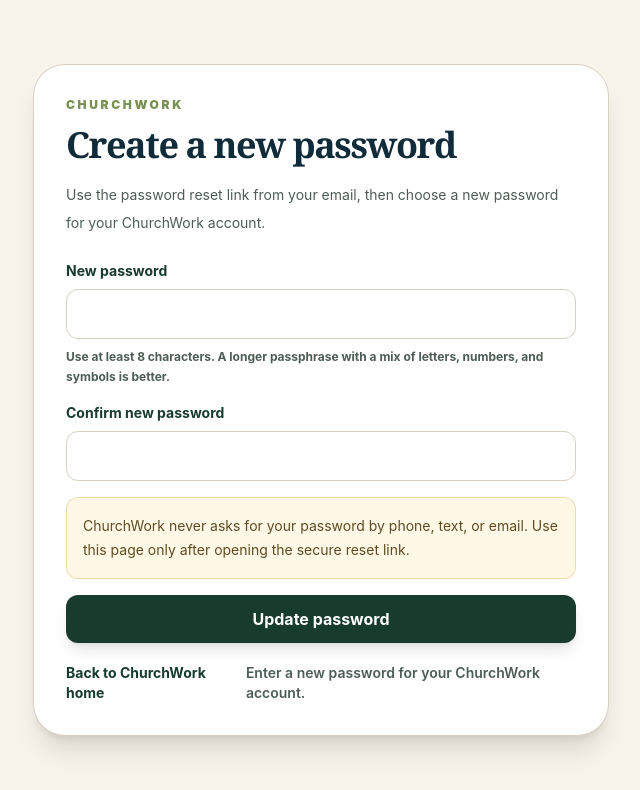
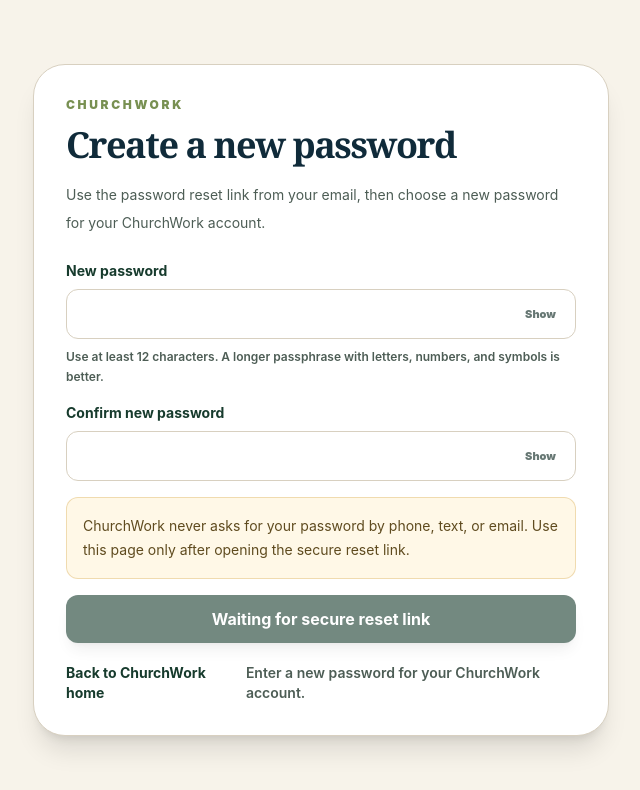
Before and after one commit to NowySystems/SpiritualSolace, a Next.js app: page /pilot/reset-password in a window 1280 px wide. Shown: the top 790 px of the page, without its empty margins (319-959 px from the left). Built offline with nearby package versions, Linux system fonts and the light colour scheme; no server answers.

Commit message:
Harden password recovery flow

```diff
--- a/app/pilot/reset-password/page.tsx
+++ b/app/pilot/reset-password/page.tsx
@@ -1,8 +1,9 @@
 "use client";
 
 import Link from "next/link";
-import { FormEvent, useMemo, useState } from "react";
+import { FormEvent, useEffect, useMemo, useState } from "react";
 import { getSupabaseBrowserClient } from "@/lib/supabase/browser";
+import { PasswordField } from "@/components/PasswordField";
 
 export default function PilotResetPasswordPage() {
   const supabase = useMemo(() => getSupabaseBrowserClient(), []);
@@ -10,12 +11,43 @@ export default function PilotResetPasswordPage() {
   const [confirmPassword, setConfirmPassword] = useState("");
   const [status, setStatus] = useState("Enter a new password for your ChurchWork account.");
   const [isBusy, setIsBusy] = useState(false);
+  const [recoveryReady, setRecoveryReady] = useState(false);
+
+  useEffect(() => {
+    let mounted = true;
+
+    void supabase.auth.getSession().then(({ data }) => {
+      if (!mounted) return;
+      if (data.session) {
+        setRecoveryReady(true);
+        setStatus("Secure reset link verified. Choose your new ChurchWork password.");
+      }
+    });
+
+    const { data: subscription } = supabase.auth.onAuthStateChange((event, session) => {
+      if (!mounted) return;
+      if (event === "PASSWORD_RECOVERY" || session) {
+        setRecoveryReady(true);
+        setStatus("Secure reset link verified. Choose your new ChurchWork password.");
+      }
+    });
+
+    return () => {
+      mounted = false;
+      subscription.subscription.unsubscribe();
+    };
+  }, [supabase]);
 
   async function handleSubmit(event: FormEvent<HTMLFormElement>) {
     event.preventDefault();
 
-    if (password.length < 8) {
-      setStatus("Password must be at least 8 characters.");
+    if (!recoveryReady) {
+      setStatus("Open the password-reset link from your email before choosing a new password.");
+      return;
+    }
+
+    if (password.length < 12) {
+      setStatus("Password must be at least 12 characters.");
       return;
     }
 
@@ -51,34 +83,26 @@ export default function PilotResetPasswordPage() {
         </p>
 
         <form onSubmit={handleSubmit} className="mt-6 space-y-4">
-          <label className="block text-sm font-bold text-[#173b2d]">
-            New password
-            <input
-              type="password"
+          <PasswordField
+            label="New password"
             value={password}
-              onChange={(event) => setPassword(event.target.value)}
-              required
-              minLength={8}
+            onChange={setPassword}
+            minLength={12}
             autoComplete="new-password"
-              className="mt-2 w-full rounded-xl border border-[#d8d0c0] px-4 py-3 text-base outline-none focus:border-[#8aa363]"
+            className="block text-sm font-bold text-[#173b2d]"
+            inputClassName="rounded-xl border border-[#d8d0c0] px-4 py-3 text-base outline-none focus:border-[#8aa363]"
+            helper="Use at least 12 characters. A longer passphrase with letters, numbers, and symbols is better."
           />
-            <span className="mt-2 block text-xs leading-5 text-[#4d5d55]">
-              Use at least 8 characters. A longer passphrase with a mix of letters, numbers, and symbols is better.
-            </span>
-          </label>
 
-          <label className="block text-sm font-bold text-[#173b2d]">
-            Confirm new password
-            <input
-              type="password"
+          <PasswordField
+            label="Confirm new password"
             value={confirmPassword}
-              onChange={(event) => setConfirmPassword(event.target.value)}
-              required
-              minLength={8}
+            onChange={setConfirmPassword}
+            minLength={12}
             autoComplete="new-password"
-              className="mt-2 w-full rounded-xl border border-[#d8d0c0] px-4 py-3 text-base outline-none focus:border-[#8aa363]"
+            className="block text-sm font-bold text-[#173b2d]"
+            inputClassName="rounded-xl border border-[#d8d0c0] px-4 py-3 text-base outline-none focus:border-[#8aa363]"
           />
-          </label>
 
           <div className="rounded-xl border border-[#ddb66c]/45 bg-[#fff8e7] p-4 text-sm leading-6 text-[#5f4b1f]">
             ChurchWork never asks for your password by phone, text, or email. Use this page only after opening the secure reset link.
@@ -86,10 +110,10 @@ export default function PilotResetPasswordPage() {
 
           <button
             type="submit"
-            disabled={isBusy}
+            disabled={isBusy || !recoveryReady}
             className="w-full rounded-xl bg-[#173b2d] px-5 py-3 text-base font-bold text-white shadow-lg hover:bg-[#102b3a] disabled:opacity-60"
           >
-            {isBusy ? "Updating..." : "Update password"}
+            {isBusy ? "Updating..." : recoveryReady ? "Update password" : "Waiting for secure reset link"}
           </button>
         </form>
 
```
Lines whose indentation alone changed are shown as unchanged.
